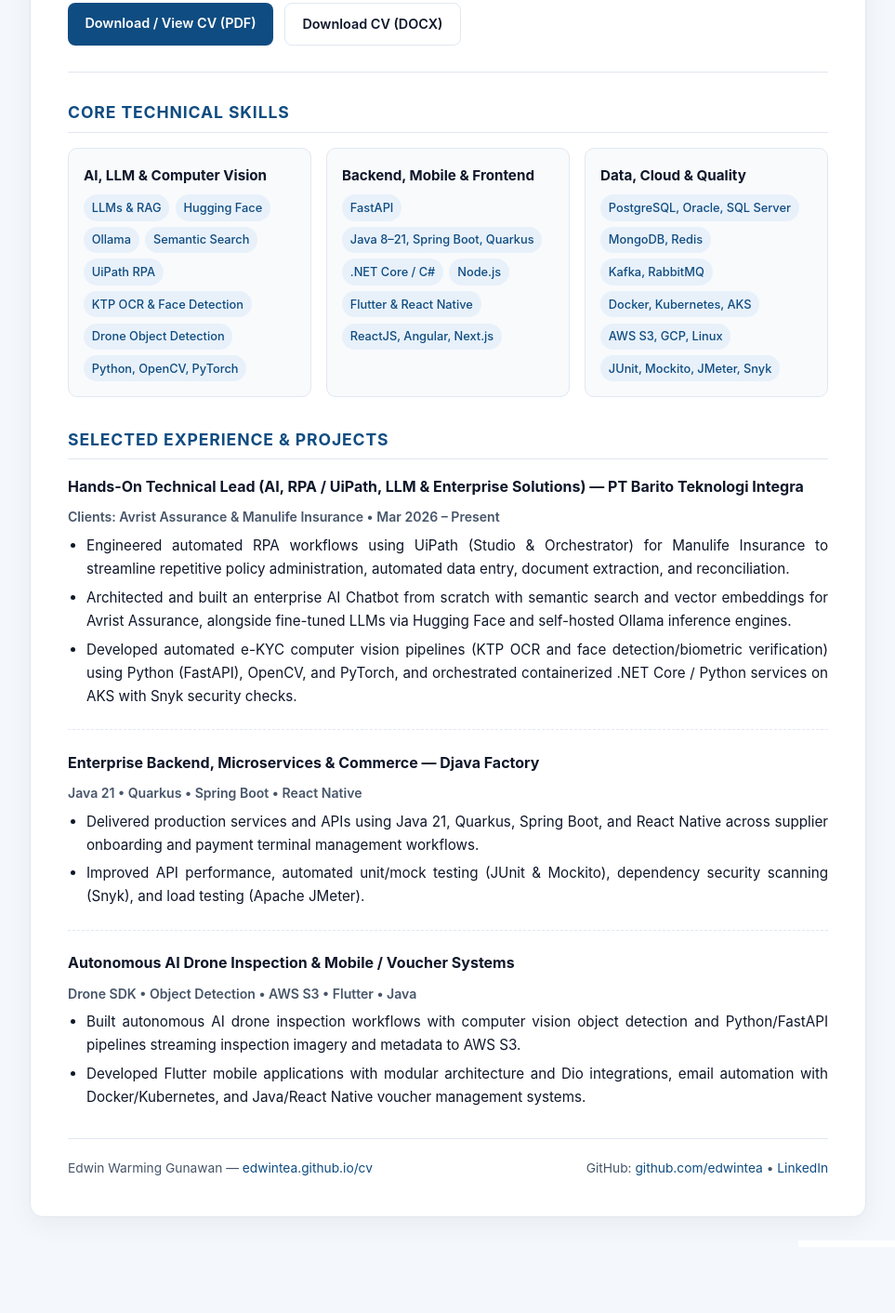
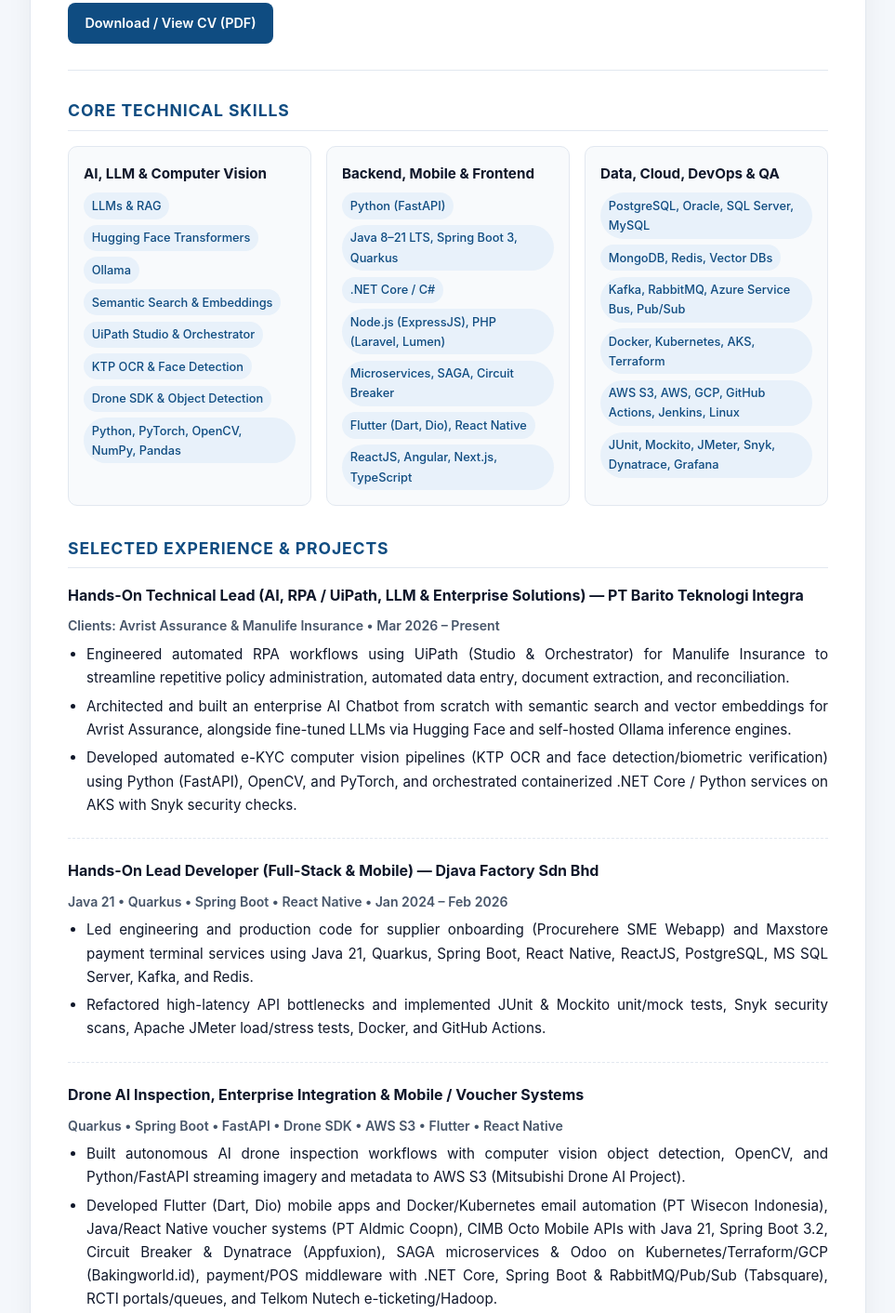
Before and after one commit to edwintea/cv, a plain HTML site: page index.html in a window 1280 px wide. Shown: the part 445-1857 px from the top of the page at 93% size, without its empty margins (158-1121 px from the left). Before the commit the page ends 1786 px from the top, so only its background shows below. Drawn offline with Linux system fonts and the light colour scheme.

Commit message:
Update index.html

```diff
--- a/index.html
+++ b/index.html
@@ -316,10 +316,7 @@
           <a class="btn btn-primary" href="./CV-Edwin-Warming-Gunawan-11-2026.pdf" target="_blank" rel="noopener noreferrer">
             Download / View CV (PDF)
           </a>
-          <a class="btn btn-secondary" href="./CV_Edwin_Warming_Gunawan_2026-v24.docx" download>
-            Download CV (DOCX)
-          </a>
-        </div>
+</div>
       </div>
       <div class="photo-box">
         <img src="./photo.jpg" alt="Edwin Warming Gunawan" />
@@ -333,35 +330,36 @@
           <h3>AI, LLM &amp; Computer Vision</h3>
           <div class="tags">
             <span class="tag">LLMs &amp; RAG</span>
-            <span class="tag">Hugging Face</span>
+            <span class="tag">Hugging Face Transformers</span>
             <span class="tag">Ollama</span>
-            <span class="tag">Semantic Search</span>
-            <span class="tag">UiPath RPA</span>
+            <span class="tag">Semantic Search &amp; Embeddings</span>
+            <span class="tag">UiPath Studio &amp; Orchestrator</span>
             <span class="tag">KTP OCR &amp; Face Detection</span>
-            <span class="tag">Drone Object Detection</span>
-            <span class="tag">Python, OpenCV, PyTorch</span>
+            <span class="tag">Drone SDK &amp; Object Detection</span>
+            <span class="tag">Python, PyTorch, OpenCV, NumPy, Pandas</span>
           </div>
         </div>
         <div class="skill-card">
           <h3>Backend, Mobile &amp; Frontend</h3>
           <div class="tags">
-            <span class="tag">FastAPI</span>
-            <span class="tag">Java 8–21, Spring Boot, Quarkus</span>
+            <span class="tag">Python (FastAPI)</span>
+            <span class="tag">Java 8–21 LTS, Spring Boot 3, Quarkus</span>
             <span class="tag">.NET Core / C#</span>
-            <span class="tag">Node.js</span>
-            <span class="tag">Flutter &amp; React Native</span>
-            <span class="tag">ReactJS, Angular, Next.js</span>
+            <span class="tag">Node.js (ExpressJS), PHP (Laravel, Lumen)</span>
+            <span class="tag">Microservices, SAGA, Circuit Breaker</span>
+            <span class="tag">Flutter (Dart, Dio), React Native</span>
+            <span class="tag">ReactJS, Angular, Next.js, TypeScript</span>
           </div>
         </div>
         <div class="skill-card">
-          <h3>Data, Cloud &amp; Quality</h3>
+          <h3>Data, Cloud, DevOps &amp; QA</h3>
           <div class="tags">
-            <span class="tag">PostgreSQL, Oracle, SQL Server</span>
-            <span class="tag">MongoDB, Redis</span>
-            <span class="tag">Kafka, RabbitMQ</span>
-            <span class="tag">Docker, Kubernetes, AKS</span>
-            <span class="tag">AWS S3, GCP, Linux</span>
-            <span class="tag">JUnit, Mockito, JMeter, Snyk</span>
+            <span class="tag">PostgreSQL, Oracle, SQL Server, MySQL</span>
+            <span class="tag">MongoDB, Redis, Vector DBs</span>
+            <span class="tag">Kafka, RabbitMQ, Azure Service Bus, Pub/Sub</span>
+            <span class="tag">Docker, Kubernetes, AKS, Terraform</span>
+            <span class="tag">AWS S3, AWS, GCP, GitHub Actions, Jenkins, Linux</span>
+            <span class="tag">JUnit, Mockito, JMeter, Snyk, Dynatrace, Grafana</span>
           </div>
         </div>
       </div>
@@ -384,23 +382,23 @@
 
       <div class="exp-item">
         <div class="exp-header">
-          <span class="exp-role">Enterprise Backend, Microservices &amp; Commerce — Djava Factory</span>
-          <span class="exp-meta">Java 21 &bull; Quarkus &bull; Spring Boot &bull; React Native</span>
+          <span class="exp-role">Hands-On Lead Developer (Full-Stack &amp; Mobile) — Djava Factory Sdn Bhd</span>
+          <span class="exp-meta">Java 21 &bull; Quarkus &bull; Spring Boot &bull; React Native &bull; Jan 2024 &ndash; Feb 2026</span>
         </div>
         <ul>
-          <li>Delivered production services and APIs using Java 21, Quarkus, Spring Boot, and React Native across supplier onboarding and payment terminal management workflows.</li>
-          <li>Improved API performance, automated unit/mock testing (JUnit &amp; Mockito), dependency security scanning (Snyk), and load testing (Apache JMeter).</li>
+          <li>Led engineering and production code for supplier onboarding (Procurehere SME Webapp) and Maxstore payment terminal services using Java 21, Quarkus, Spring Boot, React Native, ReactJS, PostgreSQL, MS SQL Server, Kafka, and Redis.</li>
+          <li>Refactored high-latency API bottlenecks and implemented JUnit &amp; Mockito unit/mock tests, Snyk security scans, Apache JMeter load/stress tests, Docker, and GitHub Actions.</li>
         </ul>
       </div>
 
       <div class="exp-item">
         <div class="exp-header">
-          <span class="exp-role">Autonomous AI Drone Inspection &amp; Mobile / Voucher Systems</span>
-          <span class="exp-meta">Drone SDK &bull; Object Detection &bull; AWS S3 &bull; Flutter &bull; Java</span>
+          <span class="exp-role">Drone AI Inspection, Enterprise Integration &amp; Mobile / Voucher Systems</span>
+          <span class="exp-meta">Quarkus &bull; Spring Boot &bull; FastAPI &bull; Drone SDK &bull; AWS S3 &bull; Flutter &bull; React Native</span>
         </div>
         <ul>
-          <li>Built autonomous AI drone inspection workflows with computer vision object detection and Python/FastAPI pipelines streaming inspection imagery and metadata to AWS S3.</li>
-          <li>Developed Flutter mobile applications with modular architecture and Dio integrations, email automation with Docker/Kubernetes, and Java/React Native voucher management systems.</li>
+          <li>Built autonomous AI drone inspection workflows with computer vision object detection, OpenCV, and Python/FastAPI streaming imagery and metadata to AWS S3 (Mitsubishi Drone AI Project).</li>
+          <li>Developed Flutter (Dart, Dio) mobile apps and Docker/Kubernetes email automation (PT Wisecon Indonesia), Java/React Native voucher systems (PT Aldmic Coopn), CIMB Octo Mobile APIs with Java 21, Spring Boot 3.2, Circuit Breaker &amp; Dynatrace (Appfuxion), SAGA microservices &amp; Odoo on Kubernetes/Terraform/GCP (Bakingworld.id), payment/POS middleware with .NET Core, Spring Boot &amp; RabbitMQ/Pub/Sub (Tabsquare), RCTI portals/queues, and Telkom Nutech e-ticketing/Hadoop.</li>
         </ul>
       </div>
     </section>
```
